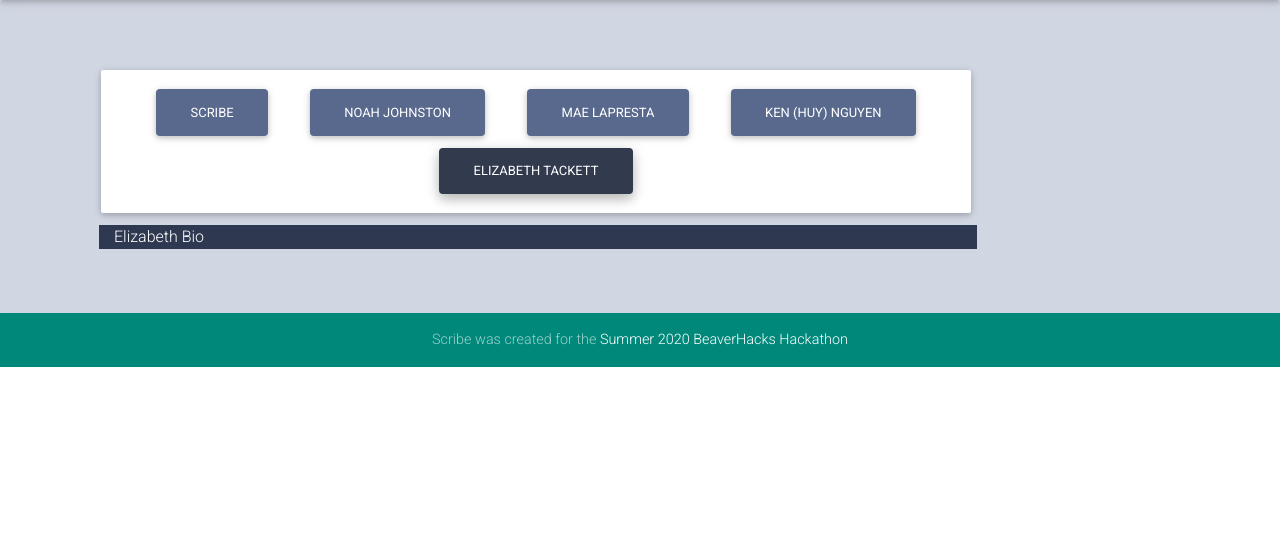
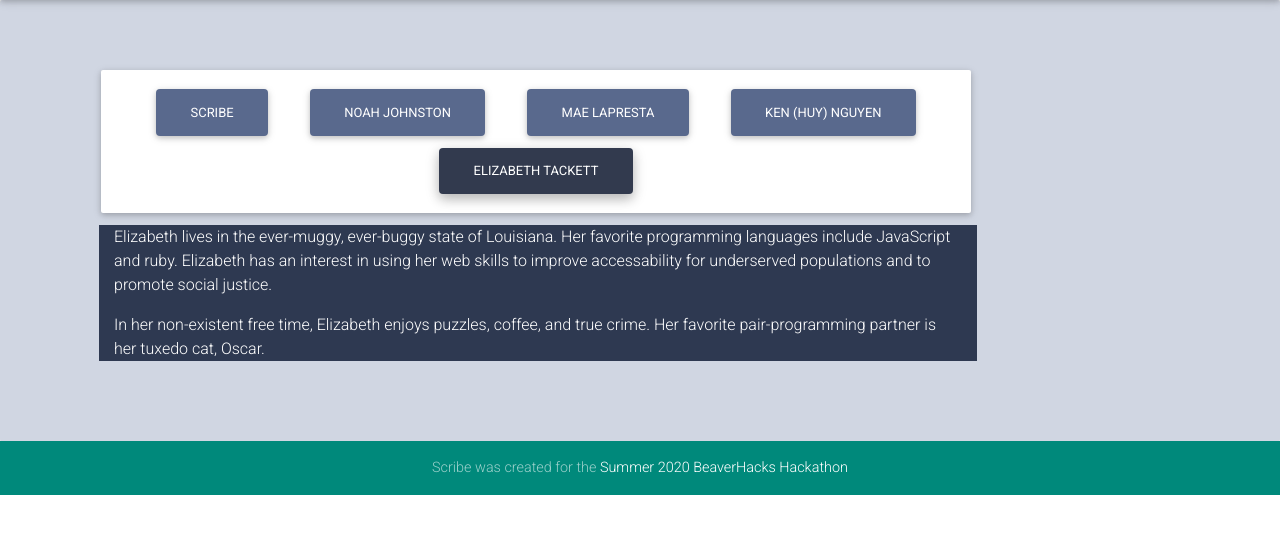
Before and after one commit to kenkoolio/team_tbd, a Flask app: page /about in a window 1280 px wide, after a click on "ELIZABETH TACKETT". Shown: the part 56-590 px from the top of the page. Run offline with Flask 2, Linux system fonts and the light colour scheme; some libraries are stand-ins or nearby versions.

Commit message:
add elizabeth info

```diff
--- a/templates/about.html
+++ b/templates/about.html
@@ -72,7 +72,12 @@
 
     <div class="tab-pane fade mdb-color darken-2 text-white" id="pills-ken" role="tabpanel" aria-labelledby="pills-ken-tab"><div class="container">
     Ken bio</div></div>
-    <div class="tab-pane fade mdb-color darken-2 text-white" id="pills-elizabeth" role="tabpanel" aria-labelledby="pills-elizabeth-tab"> <div class="container">Elizabeth Bio</div></div>
+    <div class="tab-pane fade mdb-color darken-2 text-white" id="pills-elizabeth" role="tabpanel" aria-labelledby="pills-elizabeth-tab">
+      <div class="container">
+        <p>Elizabeth lives in the ever-muggy, ever-buggy state of Louisiana. Her favorite programming languages include JavaScript and ruby.  Elizabeth has an interest in using her web skills to improve accessability for underserved populations and to promote social justice.</p>
+        <p>In her non-existent free time, Elizabeth enjoys puzzles, coffee, and true crime. Her favorite pair-programming partner is her tuxedo cat, Oscar.</p>
+      </div>
+    </div>
 </div>
 
 
```
